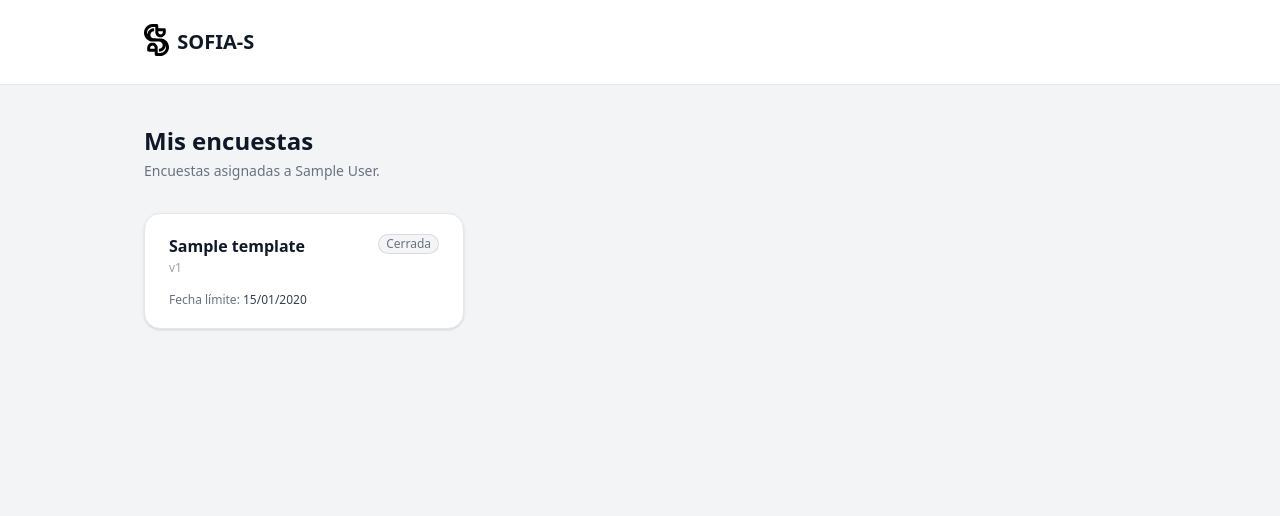
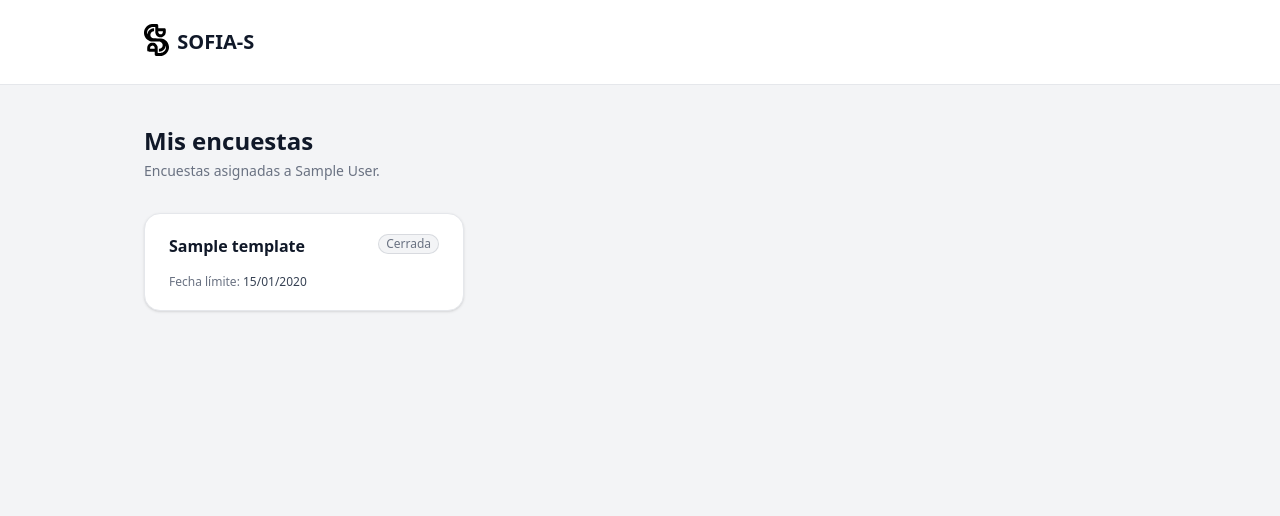
Before and after one commit to mapstermind/sofias, a Django app: template templates/core/employee_survey_list.html in a window 1280 px wide. Shown: the top 516 px of the page. Run offline with Django 5.2, Linux system fonts and the light colour scheme; tables that the repository leaves empty hold one stand-in row (values such as "Sample post"); the template is opened without the code that fills it: values that come from a table or form of the project are taken from there, most other values are stand-ins (such as "Sample title", 1, 10 or a date in 2020); style sheets or scripts are compiled from the project's sources.

Commit message:
Removed survey version from employee's view

```diff
--- a/templates/core/employee_survey_list.html
+++ b/templates/core/employee_survey_list.html
@@ -32,8 +32,6 @@
               {% endif %}
             </div>
 
-            <p class="mt-0.5 text-xs text-gray-400">v{{ assignment.version.version_number }}</p>
-
             {% if assignment.due_date %}
               <p class="mt-4 text-xs text-gray-500">
                 Fecha límite:
```
